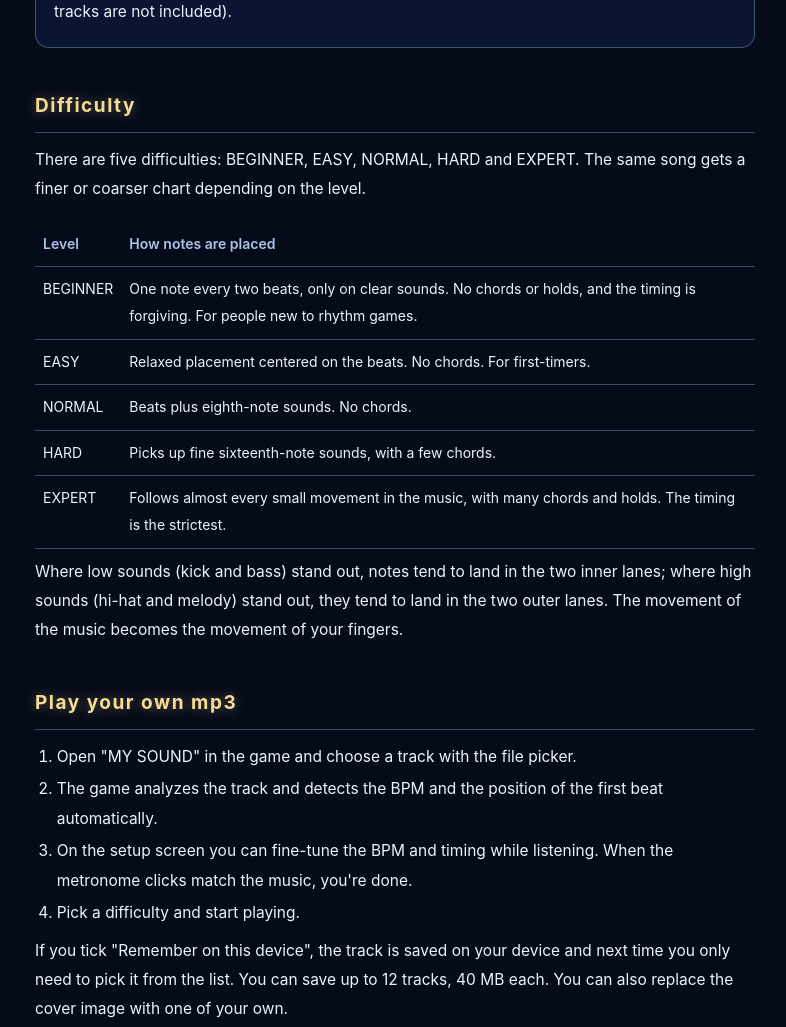
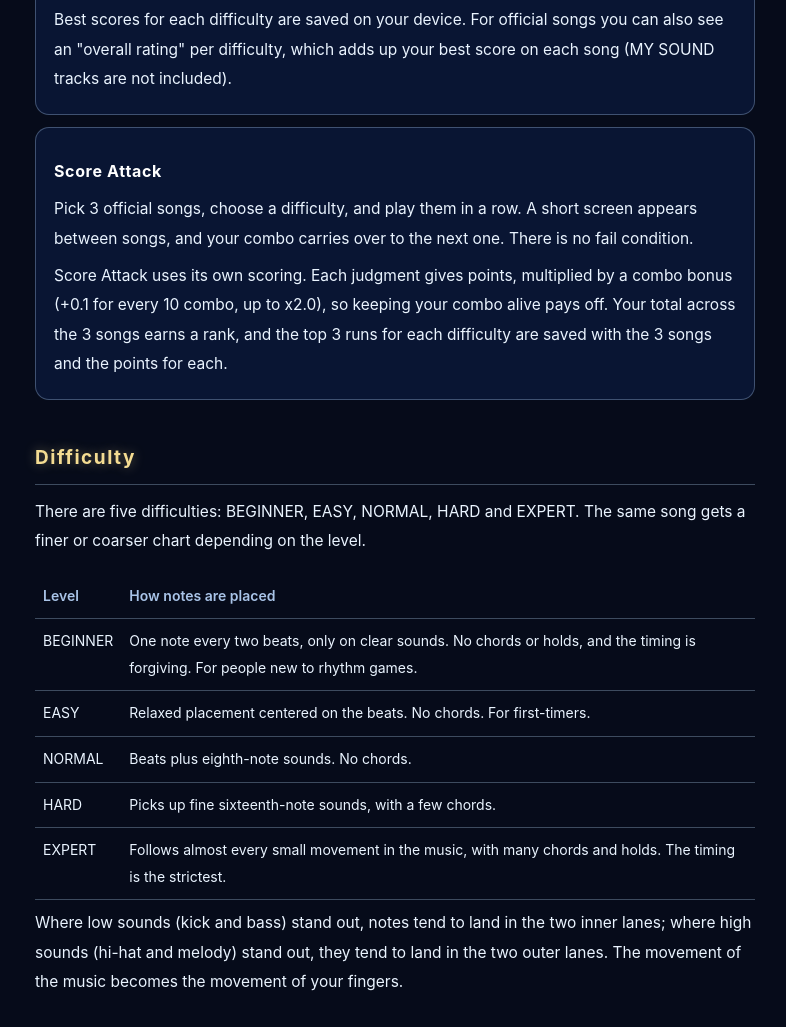
Before and after one commit to ko7sunya-cmd/hazeru, a plain HTML site: page starfall_k4/en/index.html in a window 1280 px wide. Shown: the part 2101-3128 px from the top of the page, without its empty margins (245-1031 px from the left). Drawn offline with Linux system fonts and the light colour scheme.

Commit message:
Add files via upload

```diff
--- a/starfall_k4/en/index.html
+++ b/starfall_k4/en/index.html
@@ -91,6 +91,7 @@ footer a{color:var(--sub);}
     <p>Starfall Horizon is a 4-lane rhythm game set in a ruined city under falling stars. Notes travel down four lanes, and you tap when they reach the judgment line. Long hold notes must be held down for as long as they stretch.</p>
     <p>What sets it apart is that you bring the music. Load an mp3 and the game analyzes the audio, detects the tempo (BPM), and generates a chart that follows it. Tracks made with AI music tools such as Suno, songs you composed yourself, or any audio you own can be played right away.</p>
     <p>If you don't have an mp3 handy, 8 original tracks by the creator are included as official songs. They are all instrumentals with no lyrics (some have light backing chorus) and are easy to follow rhythmically.</p>
+    <p>There is also Score Attack, where you pick 3 official songs and play them back to back. Your combo carries over from one song to the next.</p>
   </section>
 
   <section id="howto">
@@ -120,6 +121,11 @@ footer a{color:var(--sub);}
         <tr><td>C</td><td>Below 650,000</td></tr>
       </table></div>
       <p>Best scores for each difficulty are saved on your device. For official songs you can also see an "overall rating" per difficulty, which adds up your best score on each song (MY SOUND tracks are not included).</p>
+    </div>
+    <div class="card">
+      <h3>Score Attack</h3>
+      <p>Pick 3 official songs, choose a difficulty, and play them in a row. A short screen appears between songs, and your combo carries over to the next one. There is no fail condition.</p>
+      <p>Score Attack uses its own scoring. Each judgment gives points, multiplied by a combo bonus (+0.1 for every 10 combo, up to x2.0), so keeping your combo alive pays off. Your total across the 3 songs earns a rank, and the top 3 runs for each difficulty are saved with the 3 songs and the points for each.</p>
     </div>
   </section>
 
@@ -179,6 +185,7 @@ footer a{color:var(--sub);}
   <section id="log">
     <h2>Update log</h2>
     <div class="tablebox"><table>
+      <tr><td style="white-space:nowrap">Nov 16, 2026</td><td>Added Score Attack. Tapping a song in the song list now plays a preview.</td></tr>
       <tr><td style="white-space:nowrap">Nov 12, 2026</td><td>Added 8 official songs and the official songs mode. Added English language support.</td></tr>
     </table></div>
   </section>
```
